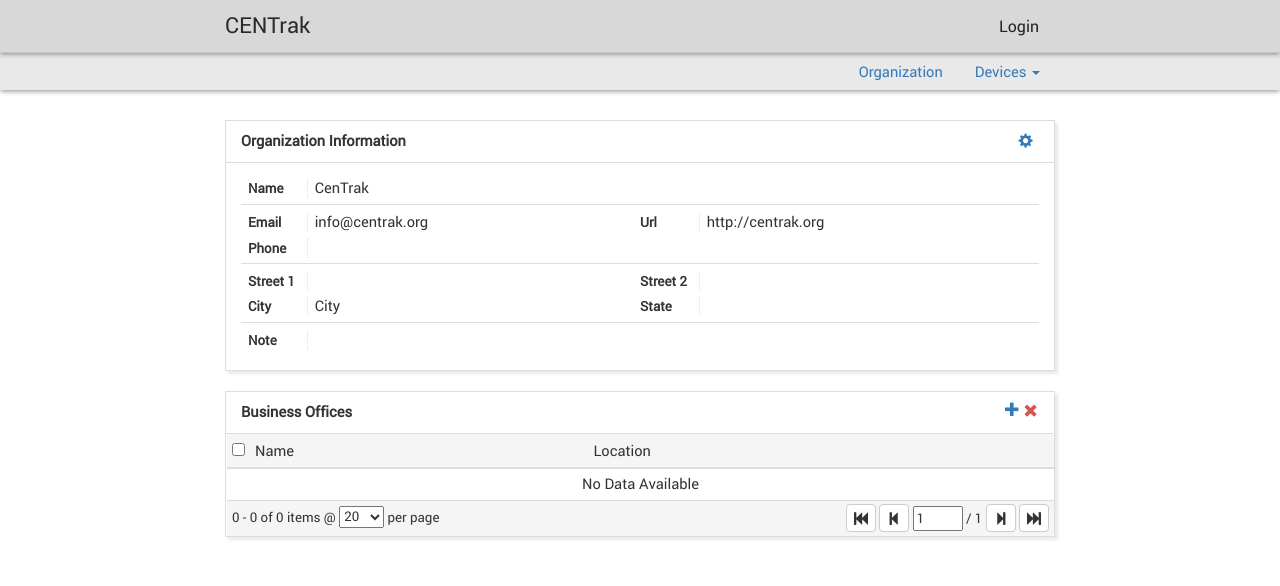
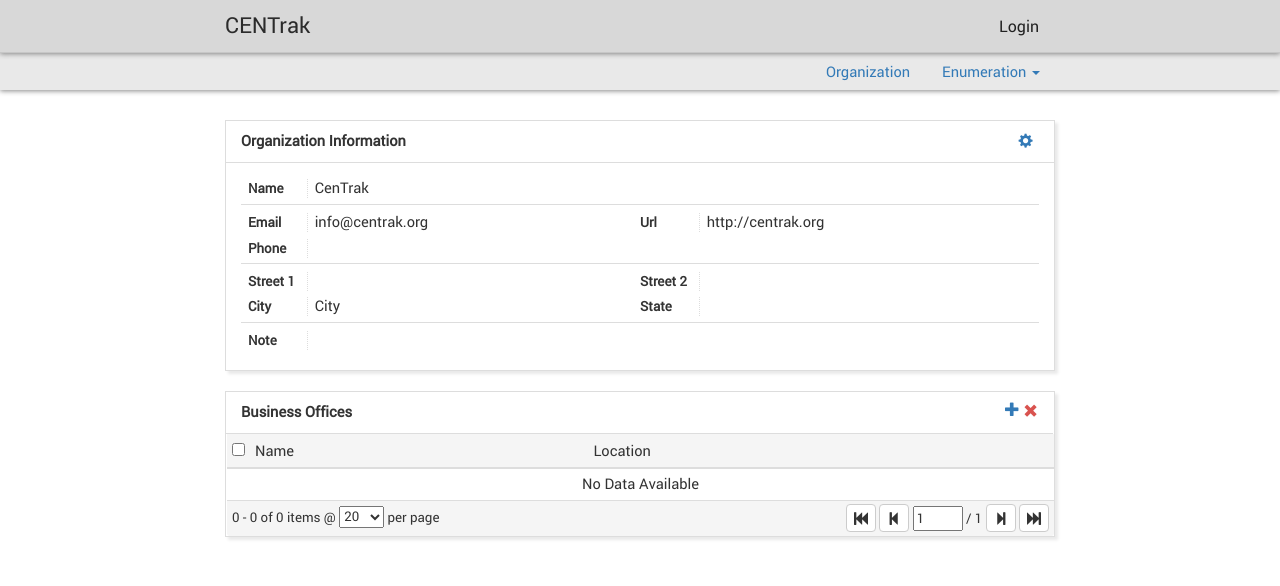
Before and after one commit to hkmshb/centrak, a Django app: page /org/info/ in a window 1280 px wide. Shown: the top 586 px of the page. Run offline with Django 3.2, Linux system fonts and the light colour scheme; data that the repository does not hold is empty; style sheets or scripts are compiled from the project's sources; some libraries are stand-ins or nearby versions.

Commit message:
Updated menu

```diff
--- a/main/static/css/less/style.less
+++ b/main/static/css/less/style.less
@@ -28,6 +28,10 @@ body {
     font-size: 11pt;
     padding-top: 50px;
     padding-bottom: 30px;
+}
+
+body {
+    overflow-y: scroll;
 }
 
 h1, h2, h3, h4, h5, h6,
--- a/main/templates/menu-list.html
+++ b/main/templates/menu-list.html
@@ -2,15 +2,13 @@
     <li><a href="{% url 'org-info' %}">Organization</a></li>
     <li class="dropdown">
         <a class="dropdown-toggle" data-toggle="dropdown" href="#">
-            Devices <span class="caret"></span>
+            Enumeration <span class="caret"></span>
         </a>
         <ul class="dropdown-menu">
-            <li><a href="{% url 'devices' %}">Device List</a></li>
+            <li><a href="{% url 'persons' %}">People</a></li>
             <li role="separator" class="divider"></li>
-            <li class="disabled"><span>DEVICE OPTIONS</span></li>
-            <li role="separator" class="divider"></li>
-            <li><a href="{% url 'manufacturers' %}">Manufacturers</a></li>
-            <li><a href="{% url 'mobile-os' %}">Mobile OS</a></li>
+            <li><a href="{% url 'devices' %}">Devices</a></li>
+            <li><a href="{% url 'manufacturers' %}">Device Options</a></li>
         </ul>
     </li>
 </ul>
```
